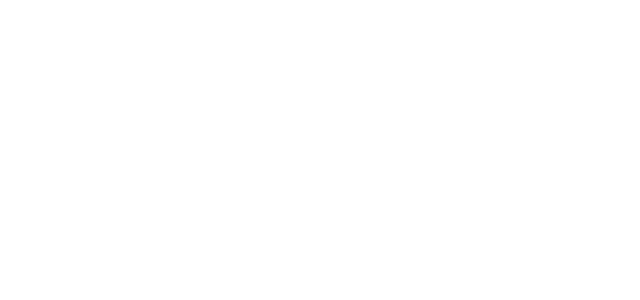
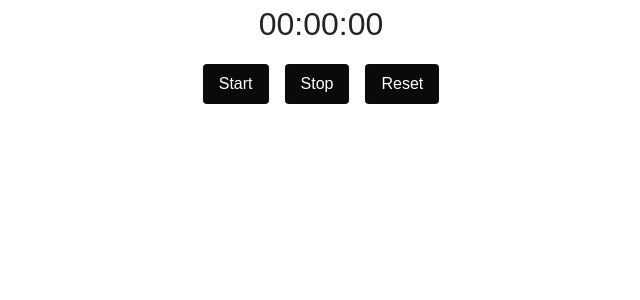
Before and after one commit to sreejitha-mc/New-React-Application, a React (Create React App) app: page /Timer in a window 1280 px wide. Before the commit this address had no page. Shown: the top 300 px of the page, without its empty margins (319-959 px from the left). Built offline with nearby package versions, Linux system fonts and the light colour scheme; the HTML template or start-up script is replaced by a standard one.

Commit message:
Timer completed

```diff
--- a/src/App.js
+++ b/src/App.js
@@ -7,6 +7,7 @@ import {
 import Todolist from './pages/ToDo/TodoList';
 import Calculator from './pages/Calculator/Calculator';
 import FetchFilmData from './pages/FetchData/fetchFilmData';
+import Timer from './pages/Timer/Timer';
 
 function App() {
   return (
@@ -16,6 +17,7 @@ function App() {
         <Route path="/todo" element={<Todolist />} />
         <Route path="/FetchData" element={<FetchFilmData />} />
         <Route path="/Calculator" element={<Calculator />} />
+        <Route path="/Timer" element={<Timer />} />
 
       </Routes>
 
--- /dev/null
+++ b/src/logic/useTimer.js
@@ -0,0 +1,52 @@
+import { useState, useRef } from 'react';
+
+const useTimer = () => {
+  const [isRunning, setIsRunning] = useState(false);
+  const [timeElapsed, setTimeElapsed] = useState(0);
+  const intervalRef = useRef(null);
+
+  const start = () => {
+    if (!isRunning) {
+      const startTime = Date.now() - timeElapsed;
+      intervalRef.current = setInterval(() => {
+        const elapsedTime = Date.now() - startTime;
+        setTimeElapsed(elapsedTime);
+      }, 10);
+      setIsRunning(true);
+    }
+  };
+
+  const stop = () => {
+    if (isRunning) {
+      clearInterval(intervalRef.current);
+      setIsRunning(false);
+    }
+  };
+
+  const reset = () => {
+    clearInterval(intervalRef.current);
+    setIsRunning(false);
+    setTimeElapsed(0);
+  };
+
+  const formatTime = (time) => {
+    const minutes = Math.floor((time / 1000 / 60) % 60);
+    const seconds = Math.floor((time / 1000) % 60);
+    const milliseconds = Math.floor((time % 1000) / 10);
+
+    return `${minutes.toString().padStart(2, '0')}:${seconds
+      .toString()
+      .padStart(2, '0')}:${milliseconds.toString().padStart(2, '0')}`;
+  };
+
+  return {
+    isRunning,
+    timeElapsed,
+    start,
+    stop,
+    reset,
+    formatTime,
+  };
+};
+
+export default useTimer;
--- /dev/null
+++ b/src/pages/Timer/Timer.css
@@ -0,0 +1,37 @@
+.stopwatch-container {
+    display: flex;
+    flex-direction: column;
+    align-items: center;
+    justify-content: center;
+    font-family: Arial, sans-serif;
+    text-align: center;
+  }
+
+  .stopwatch-time {
+    font-size: 2rem;
+    margin-bottom: 1rem;
+  }
+
+  .stopwatch-buttons {
+    display: flex;
+    justify-content: center;
+    gap: 1rem;
+  }
+
+  .stopwatch-buttons button {
+    padding: 0.5rem 1rem;
+    font-size: 1rem;
+    border: none;
+    border-radius: 4px;
+    background-color:#0a0a0a;
+    color: #fff;
+    cursor: pointer;
+  }
+
+  .stopwatch-buttons button:hover {
+    background-color: #0a0a0a;
+  }
+
+  .stopwatch-buttons button:active {
+    background-color: #0a0a0a;
+  }
--- /dev/null
+++ b/src/pages/Timer/Timer.js
@@ -0,0 +1,20 @@
+import React, { useState, useRef } from 'react';
+import './Timer.css';
+import useTimer from '../../logic/useTimer';
+
+const Stopwatch = () => {
+    const { isRunning, timeElapsed, start, stop, reset, formatTime } = useTimer();
+
+  return (
+    <div className="stopwatch-container">
+      <div className="stopwatch-time">{formatTime(timeElapsed)}</div>
+      <div className="stopwatch-buttons">
+        <button onClick={start}>Start</button>
+        <button onClick={stop}>Stop</button>
+        <button onClick={reset}>Reset</button>
+      </div>
+    </div>
+  );
+};
+
+export default Stopwatch;
```
